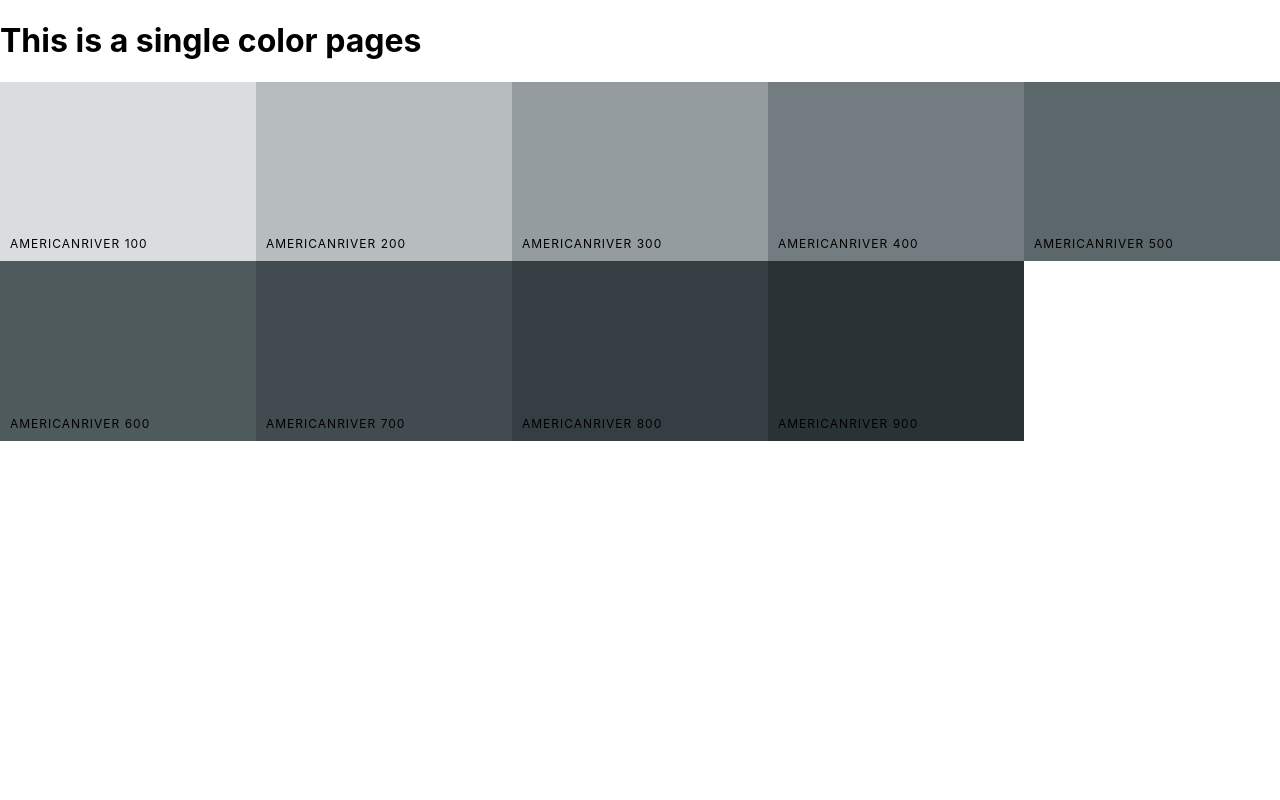
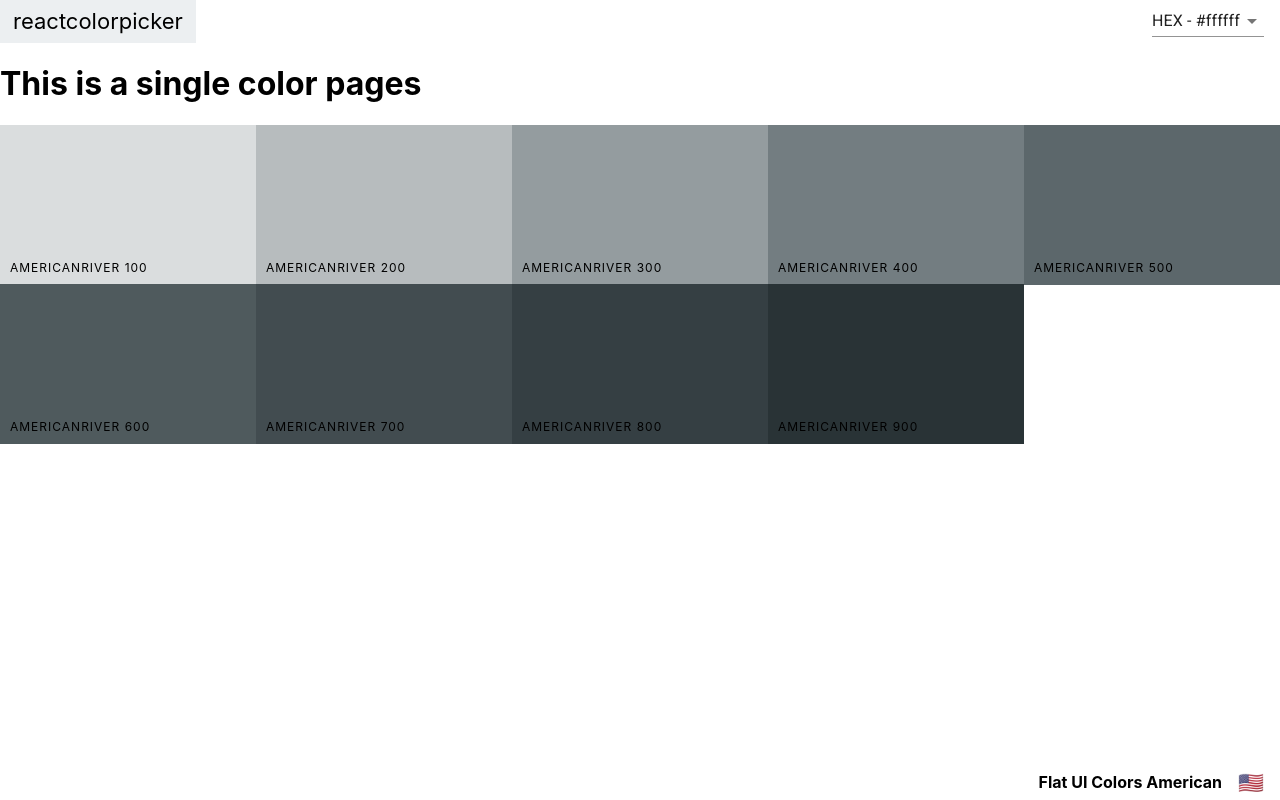
Before and after one commit to dipzcoded/dipzcoded_reactflatuicolor, a React (Create React App) app: page /palette/flat-ui-colors-american/americanriver in a window 1280 px wide. Built offline with nearby package versions, Linux system fonts and the light colour scheme.

Commit message:
continue working on the single color palette component tomorrow

```diff
--- a/src/components/Navbar.js
+++ b/src/components/Navbar.js
@@ -9,7 +9,7 @@ import CloseIcon from "@material-ui/icons/Close";
 import IconButton from "@material-ui/core/IconButton";
 import { Link } from "react-router-dom";
 
-const Navbar = ({ level, onChangeLevel, onSelectChange }) => {
+const Navbar = ({ level, onChangeLevel, onSelectChange, showSlider }) => {
   const [format, setFormat] = useState("hex");
   const [open, setOpen] = useState(false);
 
@@ -28,6 +28,7 @@ const Navbar = ({ level, onChangeLevel, onSelectChange }) => {
         <Link to="/">reactcolorpicker</Link>
       </div>
       {/* slider component */}
+      {showSlider && (
         <div className="Navbar__slider-container">
           <span>Level : {level}</span>
           <div className="Navbar__slider">
@@ -40,6 +41,7 @@ const Navbar = ({ level, onChangeLevel, onSelectChange }) => {
             />
           </div>
         </div>
+      )}
       {/* Select Container */}
       <div className="Navbar__selectContainer">
         <Select value={format} onChange={onFormatChange}>
--- a/src/components/Palette.js
+++ b/src/components/Palette.js
@@ -1,6 +1,7 @@
 import React, { useState } from "react";
 import ColorBox from "./ColorBox";
 import Navbar from "./Navbar";
+import PaletteFooter from "./PaletteFooter";
 import seedPalette from "../seed";
 import { generatePalette } from "../colorHelpers";
 import "../styled/Palette.css";
@@ -44,16 +45,14 @@ const Palette = ({ match }) => {
         level={level}
         onChangeLevel={changeLevel}
         onSelectChange={onSelectChange}
+        showSlider={true}
       />
       <div className="Palette-colors">
         {/* Colorbox Component */}
         {colorBoxes}
       </div>
       {/* Footer Component */}
-      <footer className="Palette__footer">
-        {paletteName}
-        <span className="Palette__emoji">{emoji}</span>
-      </footer>
+      <PaletteFooter paletteName={paletteName} emoji={emoji} />
     </div>
   );
 };
--- /dev/null
+++ b/src/components/PaletteFooter.js
@@ -0,0 +1,12 @@
+import React from "react";
+
+const PaletteFooter = ({ paletteName, emoji }) => {
+  return (
+    <footer className="Palette__footer">
+      {paletteName}
+      <span className="Palette__emoji">{emoji}</span>
+    </footer>
+  );
+};
+
+export default PaletteFooter;
--- a/src/components/SingleColorPalette.js
+++ b/src/components/SingleColorPalette.js
@@ -2,6 +2,8 @@ import React, { useState } from "react";
 import { withRouter } from "react-router-dom";
 import { generatePalette } from "../colorHelpers";
 import ColorBox from "./ColorBox";
+import PaletteFooter from "./PaletteFooter";
+import Navbar from "./Navbar";
 import seedPalette from "../seed";
 import "../styled/Palette.css";
 
@@ -12,10 +14,10 @@ const SingleColorPalette = ({ match }) => {
     (color) => color.id === match.params.paletteId
   );
 
-  const gatherShades = (palette, colorid) => {
+  const gatherShades = (colors, colorid) => {
     //   return all shades of given color
     let shades = [];
-    let allColors = palette.colors;
+    let allColors = colors;
     for (let level in allColors) {
       shades.push(allColors[level].find((el) => el.id === colorid));
     }
@@ -23,10 +25,8 @@ const SingleColorPalette = ({ match }) => {
   };
 
   let colorShades;
-  if (paletteMatch) {
-    const palette = generatePalette(paletteMatch);
-    colorShades = gatherShades(palette, match.params.colorId);
-  }
+  const { colors, paletteName, emoji } = generatePalette(paletteMatch);
+  colorShades = gatherShades(colors, match.params.colorId);
 
   console.log(colorShades);
 
@@ -34,15 +34,24 @@ const SingleColorPalette = ({ match }) => {
     <ColorBox
       key={color.name}
       name={color.name}
-      bgColor={color.hex}
+      bgColor={color[format]}
       showLink={false}
     />
   ));
 
+  const onSelectChange = (value) => {
+    setFormat(value);
+  };
+
   return (
     <div className="Palette">
+      {/* Navbar Component */}
+      <Navbar onSelectChange={onSelectChange} showSlider={false} />
       <h1>This is a single color pages</h1>
+      {/* Color boxes component */}
       <div className="Palette-colors">{colorBoxes}</div>
+      {/* Palette Footer */}
+      <PaletteFooter paletteName={paletteName} emoji={emoji} />
     </div>
   );
 };
```
Lines whose indentation alone changed are shown as unchanged.
